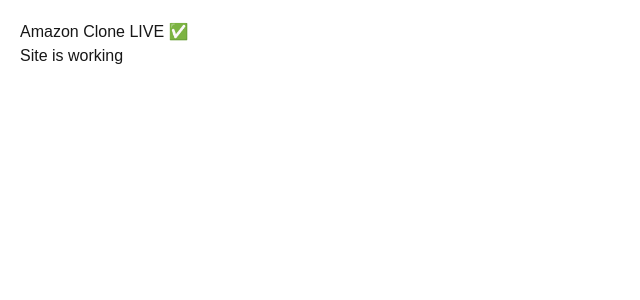
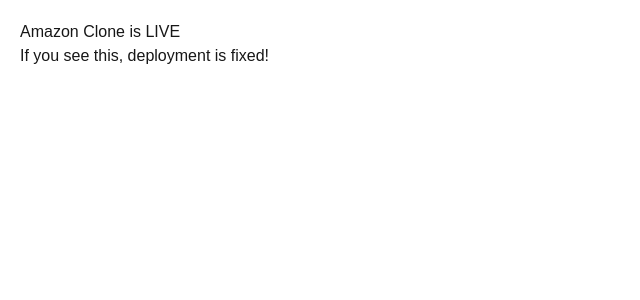
Before and after one commit to Iqraarshad-dev/amzon-clone, a Next.js app: page / in a window 1280 px wide. Shown: the top 300 px of the page, without its empty margins (0-640 px from the left). Built offline with nearby package versions, Linux system fonts and the light colour scheme.

Commit message:
fix syntax live

```diff
--- a/app/page.tsx
+++ b/app/page.tsx
@@ -1,3 +1,8 @@
 export default function Home() {
-  return <main style={{padding:20}}><h1>Amazon Clone LIVE ✅</h1><p>Site is working</p></main>
+  return (
+    <div style={{ padding: "20px" }}>
+      <h1>Amazon Clone is LIVE</h1>
+      <p>If you see this, deployment is fixed!</p>
+    </div>
+  );
 }
```
